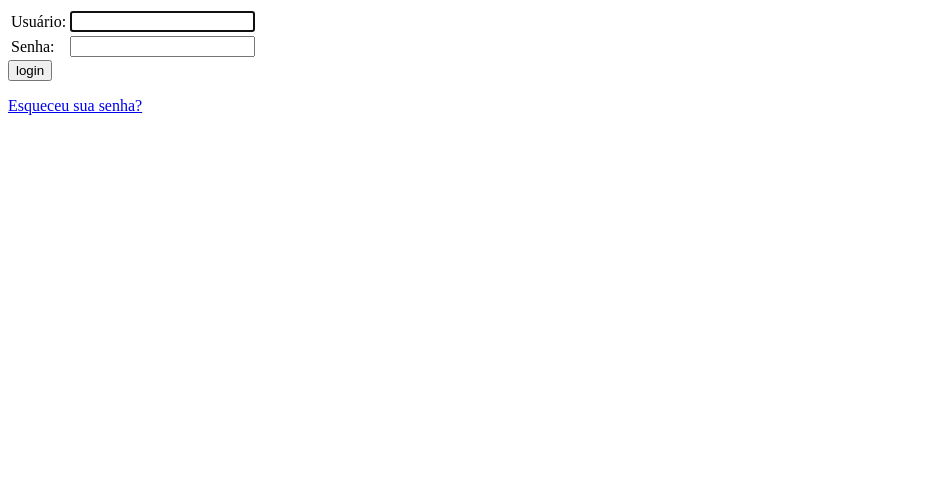
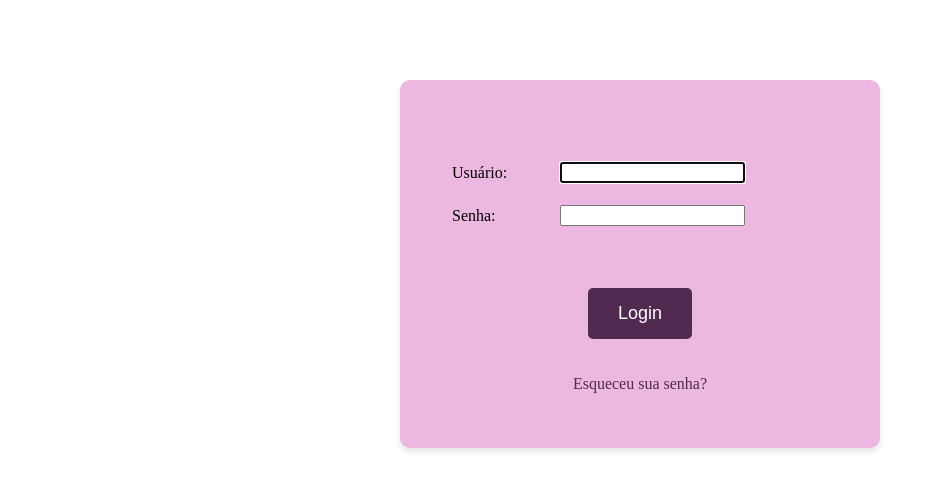
Before and after one commit to AnzinFelipe/Wondercooking, a Django app: page /accounts/login/ in a window 1280 px wide. Shown: the top 491 px of the page, without its empty margins (0-935 px from the left). Run offline with Django 5.2, Linux system fonts and the light colour scheme.

Commit message:
Criado css do login.html

```diff
--- /dev/null
+++ b/postagens/static/postagens/css/login.css
@@ -0,0 +1,59 @@
+.formulario-login {
+    max-width: 400px;
+    margin: 80px auto;
+    padding: 40px;
+    text-align: center;
+    background-color: #ecb8e1;
+    border-radius: 10px;
+    box-shadow: 0 4px 6px rgba(0, 0, 0, 0.1);
+}
+
+.tabela {
+    width: 100%;
+    margin: 30px 0;
+}
+
+.celula {
+    padding: 10px;
+    font-size: 16px;
+}
+
+.texto,
+.senha {
+    width: 100%;
+    padding: 12px;
+    margin: 8px 0;
+    font-size: 16px;
+    border: 1px solid #ddd;
+    border-radius: 5px;
+}
+
+.botao-login {
+    padding: 15px 30px;
+    margin: 20px 0;
+    font-size: 18px;
+    background-color: #502A50;
+    color: white;
+    border: none;
+    border-radius: 5px;
+    cursor: pointer;
+}
+
+.botao-login:hover {
+    background-color: #2e172e;
+}
+
+.mensagem {
+    margin: 15px 0;
+    font-size: 16px;
+}
+
+.link-senha {
+    color: #502A50;
+    text-decoration: none;
+    font-size: 16px;
+}
+
+.link-senha:hover {
+    text-decoration: underline;
+}
--- a/postagens/templates/registration/login.html
+++ b/postagens/templates/registration/login.html
@@ -1,33 +1,39 @@
+
+{% load static %}
 {% block content %}
-
+<link rel="stylesheet" href="{% static 'postagens/css/login.css' %}">
+<div class="formulario-login">
   {% if form.errors %}
-    <p>Sua senha ou usuário estão incorretos</p>
+    <p class="mensagem">Sua senha ou usuário estão incorretos</p>
   {% endif %}
 
   {% if next %}
     {% if user.is_authenticated %}
-      <p>Sua conta não tem acesso a essa página</p>
+      <p class="mensagem">Sua conta não tem acesso a essa página</p>
     {% else %}
-      <p>Logue para ter acesso a essa página</p>
+      <p class="mensagem">Logue para ter acesso a essa página</p>
     {% endif %}
   {% endif %}
 
   <form method="post" action="{% url 'login' %}">
     {% csrf_token %}
-    <table>
+    <table class="tabela">
       <tr>
-        <td>{{ form.username.label_tag }}</td>
-        <td>{{ form.username }}</td>
+        <td class="celula">{{ form.username.label_tag }}</td>
+        <td class="celula">{{ form.username }}</td>
       </tr>
       <tr>
-        <td>{{ form.password.label_tag }}</td>
-        <td>{{ form.password }}</td>
+        <td class="celula">{{ form.password.label_tag }}</td>
+        <td class="celula">{{ form.password }}</td>
       </tr>
     </table>
-    <input type="submit" value="login" />
+    <input type="submit" class="botao-login" value="Login" />
     <input type="hidden" name="next" value="{{ next }}" />
   </form>
 
-  <p><a href="{% url 'password_reset' %}">Esqueceu sua senha?</a></p>
+  <p class="mensagem">
+    <a href="{% url 'password_reset' %}" class="link-senha">Esqueceu sua senha?</a>
+  </p>
+</div>
 
 {% endblock %}
```
Also changed, not shown: postagens/static/postagens/css/style.css (+4 -12 lines).
